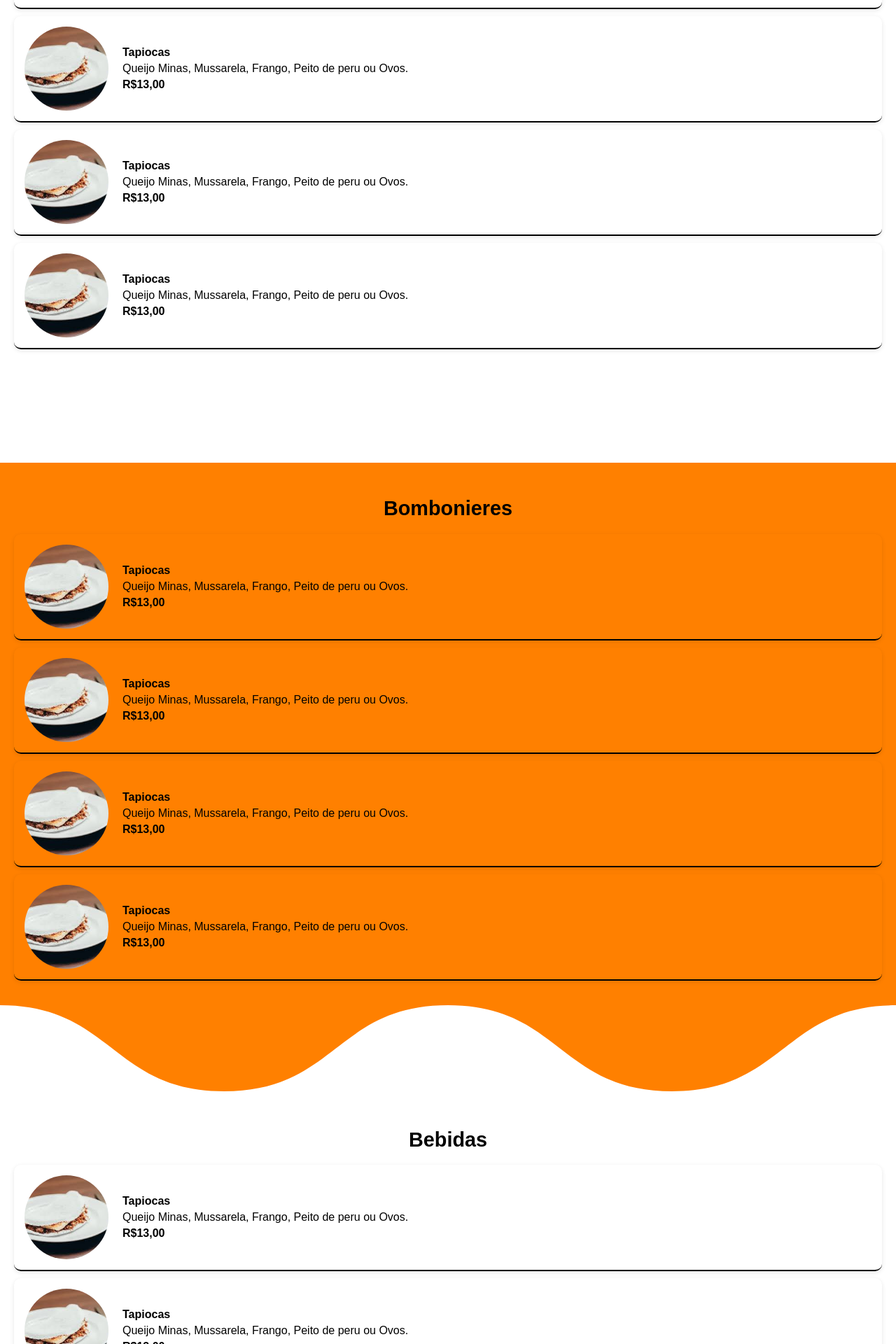
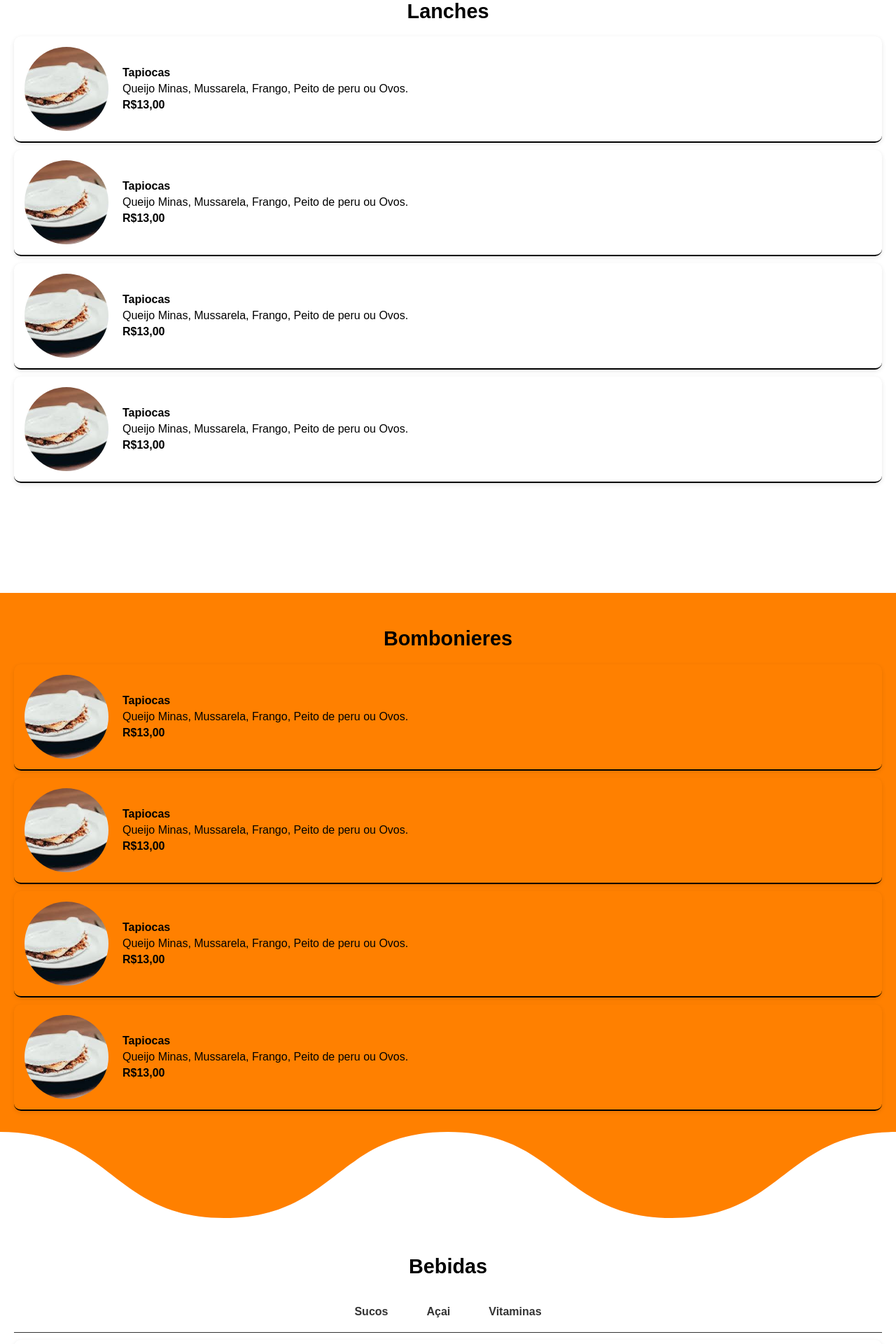
Before and after one commit to lucasdantaas/manga, a Flask app: page / in a window 1280 px wide. Shown: the part 1760-3680 px from the top of the page at 70% size. Run offline with Flask 3, Linux system fonts and the light colour scheme.

Commit message:
Add files via upload

```diff
--- a/src/static/css/index.css
+++ b/src/static/css/index.css
@@ -17,7 +17,7 @@
 
 .carrosel{
     width: 100%;
-    height: 480px;
+    height: 300px;
     display: flex;
     justify-content: center;
     text-align: center;
@@ -27,7 +27,7 @@
 
 .img-carrosel {
     width: 400px;
-    height: 400px;
+    height: 300px;
     border-radius: 50%;
 }
 
@@ -42,7 +42,7 @@
 
 .menu {
 
-    background-color: black;
+    background-color:#333;
     padding: 20px 10px;
     overflow-x: auto;
     white-space: nowrap;
@@ -51,6 +51,38 @@
 
 .menu::-webkit-scrollbar {
     display: none;
+}
+
+.menu2 {
+
+    padding: 20px 10px;
+    overflow-x: auto;
+    white-space: nowrap;
+    text-align: center;
+    border-bottom: 1px solid #333;
+}
+
+.menu2::-webkit-scrollbar {
+    display: none;
+}
+
+.menu2 ul {
+    list-style: none;
+    margin: 0;
+    padding: 0;
+    display: flex;
+    justify-content: center;
+    flex-wrap: wrap;
+    gap: 15px;
+}
+
+.menu2 li a {
+    text-decoration: none;
+    color: #333;
+    padding: 10px 20px;
+    border-radius: 20px;
+    font-weight: bold;
+    transition: 0.3s;
 }
 
 .menu ul {
@@ -77,16 +109,12 @@
 
 
 
-.conteudo {
 
-
-
-
-}
 
 .produtos {
 
     padding: 20px;
+    margin-bottom: -5px;
 }
 
 .produto {
--- a/src/templates/index.html
+++ b/src/templates/index.html
@@ -13,13 +13,13 @@
     <div class="carrossel">
   <div class="slides">
     <div class="slide">
-      <img src="../static/image/manga1.jpeg" alt="Slide 1">
+      <img src="src/static/image/manga1.jpeg" alt="Slide 1">
     </div>
     <div class="slide">
-      <img src="../static/image/manga2.jpeg" alt="Slide 2">
+      <img src="src/static/image/manga2.jpeg" alt="Slide 2">
     </div>
     <div class="slide">
-      <img src="../static/image/manga1.jpeg" alt="Slide 3">
+      <img src="src/static/image/manga1.jpeg" alt="Slide 3">
     </div>
   </div>
 </div>
@@ -35,35 +35,44 @@
     <div class="conteudo">
         <div class="produtos" style="background-color: #FF8000;">
             <h1 id="almoco">Almoço</h1>
+            <p>Segunda a Sexta - 11hrs as 14hrs</p>
             <div class="produto">
-                <img src="../static/image/tapioca.jpeg" alt="" class="img-produto">
+                <img src="src/static/image/tapioca.jpeg" alt="" class="img-produto">
                 <div class="legenda">
-                    <strong><p>Tapiocas</p></strong>
+                    <strong><p>Segunda-feira</p></strong>
                     <p>Opçoes:</p>
                     <p>Queijo Minas, Mussarela, Frango, Peito de peru ou Ovos.</p>
                     <strong><p>R$13,00</p></strong>
                 </div>
             </div>
             <div class="produto">
-                <img src="../static/image/tapioca.jpeg" alt="" class="img-produto">
+                <img src="src/static/image/tapioca.jpeg" alt="" class="img-produto">
                 <div class="legenda">
-                    <strong><p>Tapiocas</p></strong>
+                    <strong><p>Terça-feira</p></strong>
                     <p>Queijo Minas, Mussarela, Frango, Peito de peru ou Ovos.</p>
                     <strong><p>R$13,00</p></strong>
                 </div>
             </div>
             <div class="produto">
-                <img src="../static/image/tapioca.jpeg" alt="" class="img-produto">
+                <img src="src/static/image/tapioca.jpeg" alt="" class="img-produto">
                 <div class="legenda">
-                    <strong><p>Tapiocas</p></strong>
+                    <strong><p>Quarta-feira</p></strong>
                     <p>Queijo Minas, Mussarela, Frango, Peito de peru ou Ovos.</p>
                     <strong><p>R$13,00</p></strong>
                 </div>
             </div>
             <div class="produto">
-                <img src="../static/image/tapioca.jpeg" alt="" class="img-produto">
+                <img src="src/static/image/tapioca.jpeg" alt="" class="img-produto">
                 <div class="legenda">
-                    <strong><p>Tapiocas</p></strong>
+                    <strong><p>Quinta-feira</p></strong>
+                    <p>Queijo Minas, Mussarela, Frango, Peito de peru ou Ovos.</p>
+                    <strong><p>R$13,00</p></strong>
+                </div>
+            </div>
+             <div class="produto">
+                <img src="src/static/image/tapioca.jpeg" alt="" class="img-produto">
+                <div class="legenda">
+                    <strong><p>Sexta-feira</p></strong>
                     <p>Queijo Minas, Mussarela, Frango, Peito de peru ou Ovos.</p>
                     <strong><p>R$13,00</p></strong>
                 </div>
@@ -76,7 +85,7 @@
         <div class="produtos">
             <h1 id="lanches">Lanches</h1>
             <div class="produto">
-                <img src="../static/image/tapioca.jpeg" alt="" class="img-produto">
+                <img src="src/static/image/tapioca.jpeg" alt="" class="img-produto">
                 <div class="legenda">
                     <strong><p>Tapiocas</p></strong>
                     <p>Queijo Minas, Mussarela, Frango, Peito de peru ou Ovos.</p>
@@ -84,7 +93,7 @@
                 </div>
             </div>
             <div class="produto">
-                <img src="../static/image/tapioca.jpeg" alt="" class="img-produto">
+                <img src="src/static/image/tapioca.jpeg" alt="" class="img-produto">
                 <div class="legenda">
                     <strong><p>Tapiocas</p></strong>
                     <p>Queijo Minas, Mussarela, Frango, Peito de peru ou Ovos.</p>
@@ -92,7 +101,7 @@
                 </div>
             </div>
             <div class="produto">
-                <img src="../static/image/tapioca.jpeg" alt="" class="img-produto">
+                <img src="src/static/image/tapioca.jpeg" alt="" class="img-produto">
                 <div class="legenda">
                     <strong><p>Tapiocas</p></strong>
                     <p>Queijo Minas, Mussarela, Frango, Peito de peru ou Ovos.</p>
@@ -100,7 +109,7 @@
                 </div>
             </div>
             <div class="produto">
-                <img src="../static/image/tapioca.jpeg" alt="" class="img-produto">
+                <img src="src/static/image/tapioca.jpeg" alt="" class="img-produto">
                 <div class="legenda">
                     <strong><p>Tapiocas</p></strong>
                     <p>Queijo Minas, Mussarela, Frango, Peito de peru ou Ovos.</p>
@@ -115,7 +124,7 @@
         <div class="produtos" style="background-color: #FF8000;">
             <h1 id="bombom">Bombonieres</h1>
             <div class="produto">
-                <img src="../static/image/tapioca.jpeg" alt="" class="img-produto">
+                <img src="src/static/image/tapioca.jpeg" alt="" class="img-produto">
                 <div class="legenda">
                     <strong><p>Tapiocas</p></strong>
                     <p>Queijo Minas, Mussarela, Frango, Peito de peru ou Ovos.</p>
@@ -123,7 +132,7 @@
                 </div>
             </div>
             <div class="produto">
-                <img src="../static/image/tapioca.jpeg" alt="" class="img-produto">
+                <img src="src/static/image/tapioca.jpeg" alt="" class="img-produto">
                 <div class="legenda">
                     <strong><p>Tapiocas</p></strong>
                     <p>Queijo Minas, Mussarela, Frango, Peito de peru ou Ovos.</p>
@@ -131,7 +140,7 @@
                 </div>
             </div>
             <div class="produto">
-                <img src="../static/image/tapioca.jpeg" alt="" class="img-produto">
+                <img src="src/static/image/tapioca.jpeg" alt="" class="img-produto">
                 <div class="legenda">
                     <strong><p>Tapiocas</p></strong>
                     <p>Queijo Minas, Mussarela, Frango, Peito de peru ou Ovos.</p>
@@ -139,7 +148,7 @@
                 </div>
             </div>
             <div class="produto">
-                <img src="../static/image/tapioca.jpeg" alt="" class="img-produto">
+                <img src="src/static/image/tapioca.jpeg" alt="" class="img-produto">
                 <div class="legenda">
                     <strong><p>Tapiocas</p></strong>
                     <p>Queijo Minas, Mussarela, Frango, Peito de peru ou Ovos.</p>
@@ -153,8 +162,17 @@
         <svg xmlns="http://www.w3.org/2000/svg" viewBox="0 0 1000 100"><path d="M500 4c-125 0-125 96-250 96S125 4 0 4V0h1000v4c-125 0-125 96-250 96S625 4 500 4Z" fill="#ff8000"></path></svg>
         <div class="produtos">
             <h1 id="bombom">Bebidas</h1>
+            <div class="menu2">
+        <ul>
+            <li><a href="#almoco">Sucos</a></li>
+            <li><a href="#lanches">Açai</a></li>
+            <li><a href="#bombom">Vitaminas</a></li>
+
+        </ul>
+
+    </div>
             <div class="produto">
-                <img src="../static/image/tapioca.jpeg" alt="" class="img-produto">
+                <img src="src/static/image/tapioca.jpeg" alt="" class="img-produto">
                 <div class="legenda">
                     <strong><p>Tapiocas</p></strong>
                     <p>Queijo Minas, Mussarela, Frango, Peito de peru ou Ovos.</p>
@@ -162,7 +180,7 @@
                 </div>
             </div>
             <div class="produto">
-                <img src="../static/image/tapioca.jpeg" alt="" class="img-produto">
+                <img src="src/static/image/tapioca.jpeg" alt="" class="img-produto">
                 <div class="legenda">
                     <strong><p>Tapiocas</p></strong>
                     <p>Queijo Minas, Mussarela, Frango, Peito de peru ou Ovos.</p>
@@ -170,7 +188,7 @@
                 </div>
             </div>
             <div class="produto">
-                <img src="../static/image/tapioca.jpeg" alt="" class="img-produto">
+                <img src="src/static/image/tapioca.jpeg" alt="" class="img-produto">
                 <div class="legenda">
                     <strong><p>Tapiocas</p></strong>
                     <p>Queijo Minas, Mussarela, Frango, Peito de peru ou Ovos.</p>
@@ -178,7 +196,7 @@
                 </div>
             </div>
             <div class="produto">
-                <img src="../static/image/tapioca.jpeg" alt="" class="img-produto">
+                <img src="src/static/image/tapioca.jpeg" alt="" class="img-produto">
                 <div class="legenda">
                     <strong><p>Tapiocas</p></strong>
                     <p>Queijo Minas, Mussarela, Frango, Peito de peru ou Ovos.</p>
@@ -193,7 +211,7 @@
     </div>
     <div class="rodape">
         <div>
-        <strong><p>Funcionemos</p></strong>
+        <strong><p>Funcionamos</p></strong>
         <p>Segunda a Sexta das 07hrs às 22hrs</p>
         <p>Sábado das 7h às 14h</p>
         <p>Domingo e Feriados das 8hrs as 12hrs</p>
```
Also changed, not shown: index.html (+23 -5 lines).
